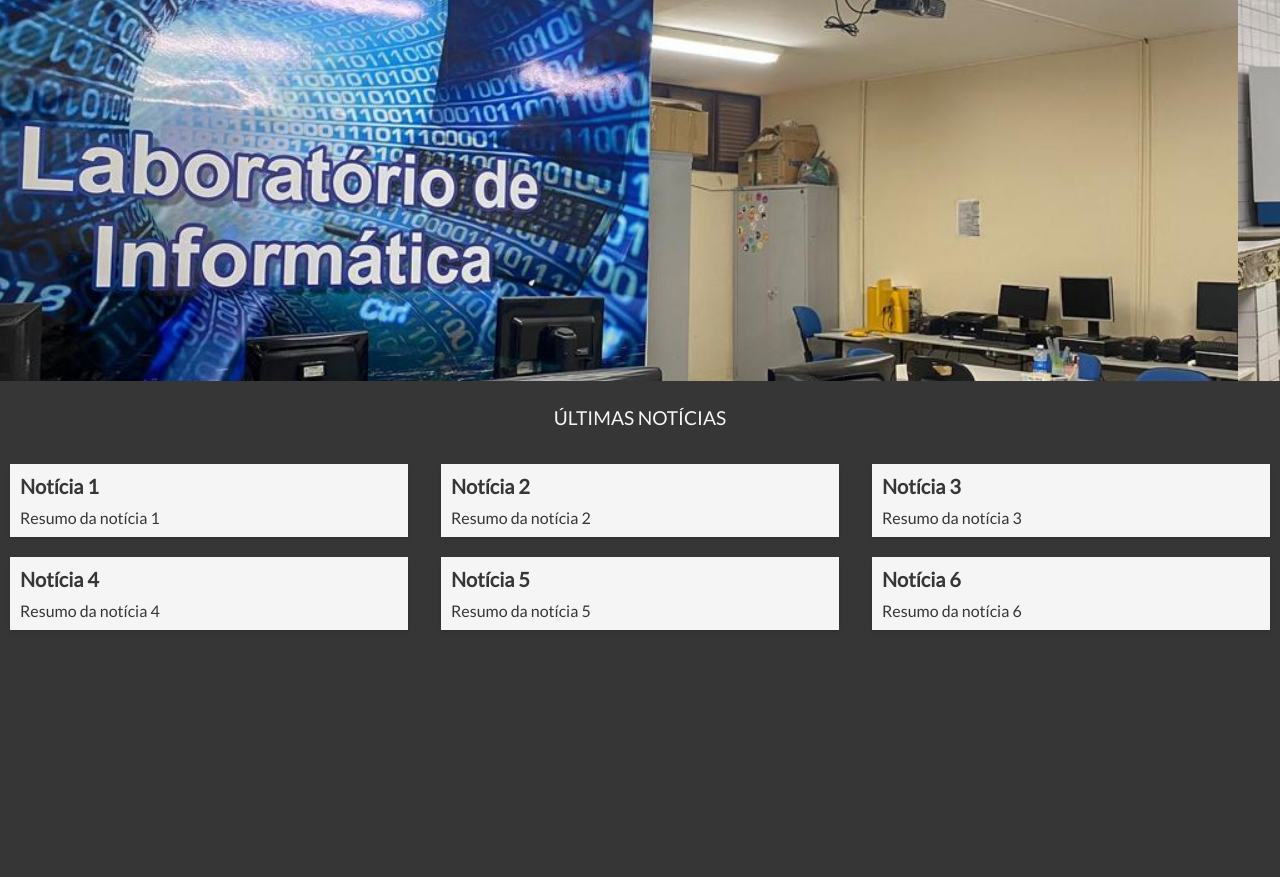
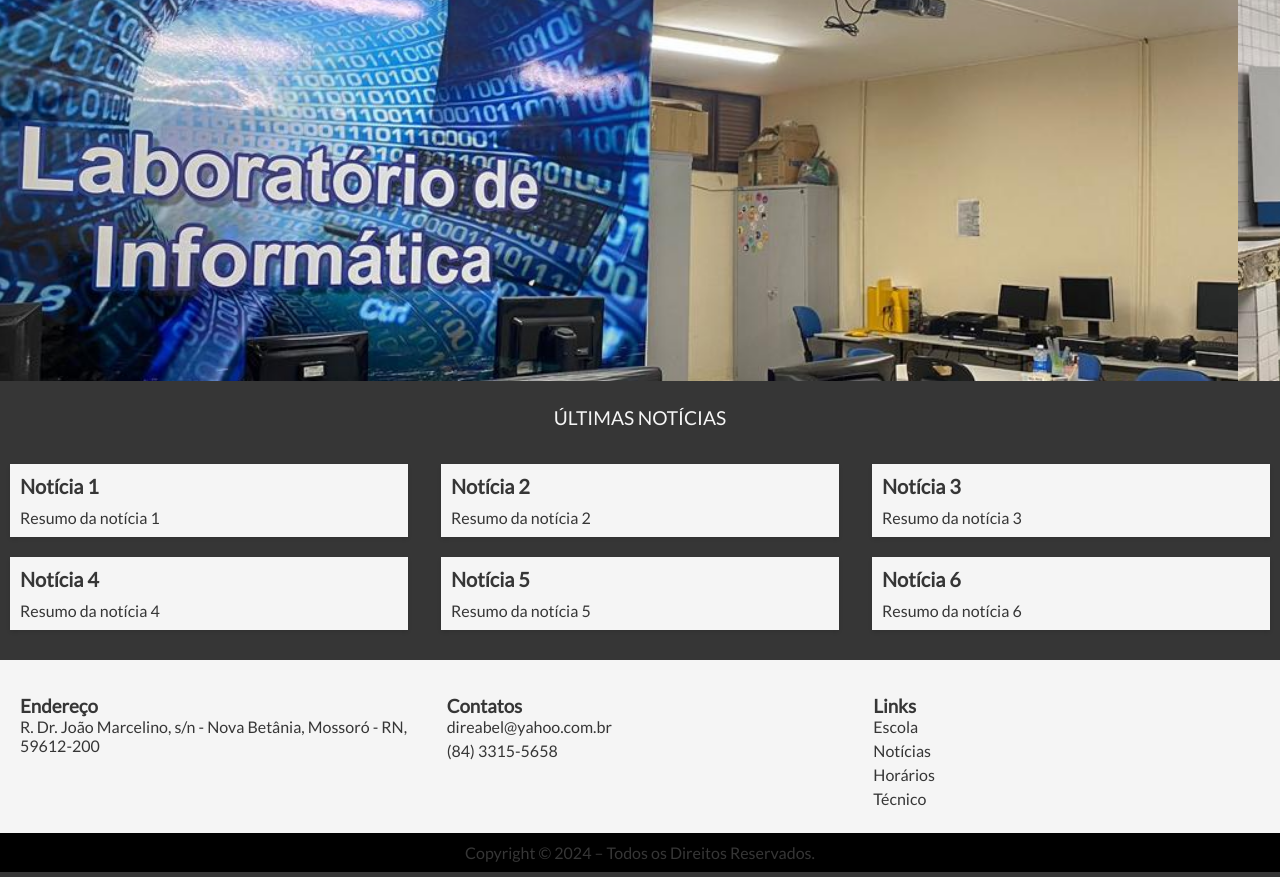
Before and after one commit to gstvmatheus/SITE-ABEL-COELHO, a plain HTML site: page HTML/index.html in a window 1280 px wide. Shown: the part 126-1003 px from the top of the page. Before the commit the page ends 800 px from the top, so only its background shows below. Drawn offline with Linux system fonts and the light colour scheme.

Commit message:
Atualização n°5

```diff
--- a/CSS/style.css
+++ b/CSS/style.css
@@ -147,6 +147,56 @@ nav {
   margin: 0;
 }
 
+.rodape {
+  background-color: #f5f5f5;
+  color: #363636;
+  height: auto;
+  width: 100%;
+  font-size: 16px;
+}
+.rodape a {
+  text-decoration: none;
+  color: #363636;
+}
+.rodape p {
+  margin-bottom: 5px;
+}
+.rodape-div {
+  display: flex;
+  flex-wrap: wrap;
+  width: 100%;
+  margin: auto;
+  align-items: stretch;
+  padding: 25px 0 10px 10px;
+}
+.rodape-div-1, .rodape-div-2, .rodape-div-3 {
+  display: flex;
+  width: calc(100% / 3 - 20px);
+  padding: 10px;
+}
+.rodape span{
+  font-size: 20px;
+  color: #363636;
+}
+.rodape-direitos {
+  width: calc(100% - 20px);
+  background-color: black;
+  padding: 10px;
+  margin: 0px;
+  text-align: center;
+}
+
+/*mobile*/
+@media (max-width: 768px) {
+  .rodape-div-1, .rodape-div-2, .rodape-div-3, .rodape-div-4{
+      width: calc(50% - 20px);
+      padding: 10px;
+  }
+  .rodape-div{
+      padding: 60px 0px 40px 0px;
+  }
+}
+
 ::-webkit-scrollbar {
   width: 10px;
 }
--- a/HTML/index.html
+++ b/HTML/index.html
@@ -108,11 +108,37 @@
         </ul>
       </div>
     </section>
-    <footer>
-      <div class="contact">
 
+    <footer class="rodape" id="contato">
+      <div class="rodape-div">
+
+          <div class="rodape-div-1">
+              <div class="rodape-div-1-coluna">
+                  <h3>Endereço</h3>
+                  <p>R. Dr. João Marcelino, s/n - Nova Betânia, Mossoró - RN, 59612-200</p>
+              </div>
+          </div>
+
+          <div class="rodape-div-2">
+              <div class="rodape-div-2-coluna">
+                  <h3>Contatos</h3>
+                  <p>direabel@yahoo.com.br</p>
+                  <p>(84) 3315-5658</p>
+              </div>
+          </div>
+
+          <div class="rodape-div-3">
+              <div class="rodape-div-3-coluna">
+                  <h3>Links</h3>
+                  <p><a href="school.html">Escola</a></p>
+                  <p><a href="news.html">Notícias</a></p>
+                  <p><a href="schedules.html">Horários</a></p>
+                  <p><a href="tecnico.html">Técnico</a></p>
+              </div>
+          </div>
       </div>
-    </footer>
+      <p class="rodape-direitos">Copyright © 2024 – Todos os Direitos Reservados.</p>
+  </footer>
 
     <script src="/js/script.js"></script>
   </body>
```
